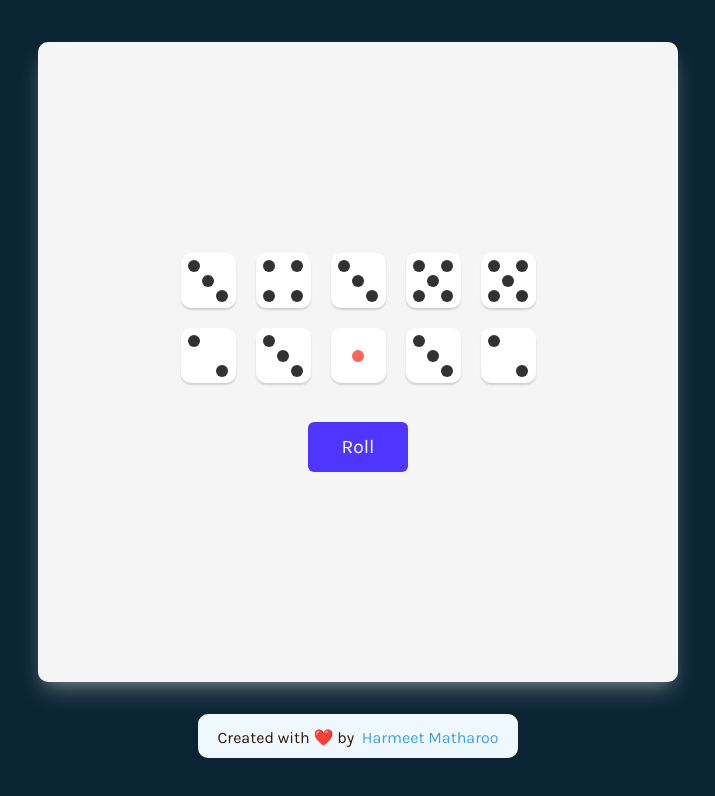
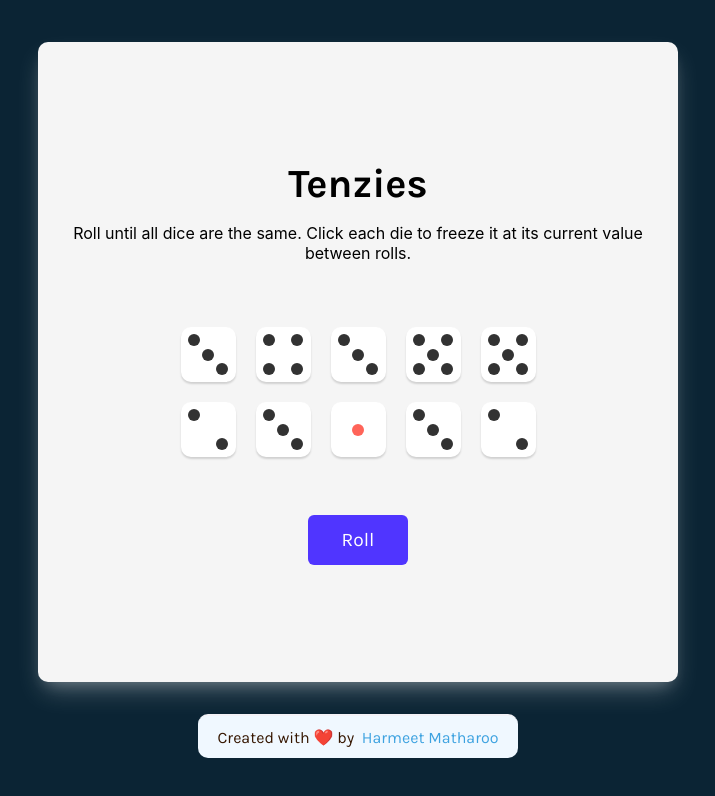
Before and after one commit to hmjatt/Tenzies-ReactJS, a React (Create React App) app in the folder tenzies/: page / in a window 1280 px wide. Shown: the top 796 px of the page, without its empty margins (282-997 px from the left). Built offline with nearby package versions, Linux system fonts and the light colour scheme.

Commit message:
Added and styled *Title & Description elements*

```diff
--- a/tenzies/src/App.js
+++ b/tenzies/src/App.js
@@ -53,6 +53,11 @@
     return (
         <div className="App">
             <main>
+                <h1 className="title">Tenzies</h1>
+                <p className="instructions">
+                    Roll until all dice are the same. Click each die to freeze
+                    it at its current value between rolls.
+                </p>
                 <div className="dice-container">{diceElements}</div>
                 <button className="roll-dice" onClick={rollDice}>
                     Roll
--- a/tenzies/src/styles/App.css
+++ b/tenzies/src/styles/App.css
@@ -22,14 +22,28 @@
 	align-items: center;
 }
 
+.title {
+    font-size: 40px;
+    margin: 0;
+}
+
+.instructions {
+    font-family: 'Inter', sans-serif;
+    font-weight: 400;
+    margin-top: 0;
+    text-align: center;
+	margin-top: 1em;
+}
+
 .dice-container {
 	display: grid;
 	grid-template: auto auto / repeat(5, 1fr);
 	gap: 20px;
+	margin-top: 3em;
 }
 
 .roll-dice {
-	margin-top: 2em;
+	margin-top: 3em;
 	height: 50px;
 	width: 100px;
 	border: none;
```
Also changed, not shown: 1 other file (tests, documents, lock files or other folders).
